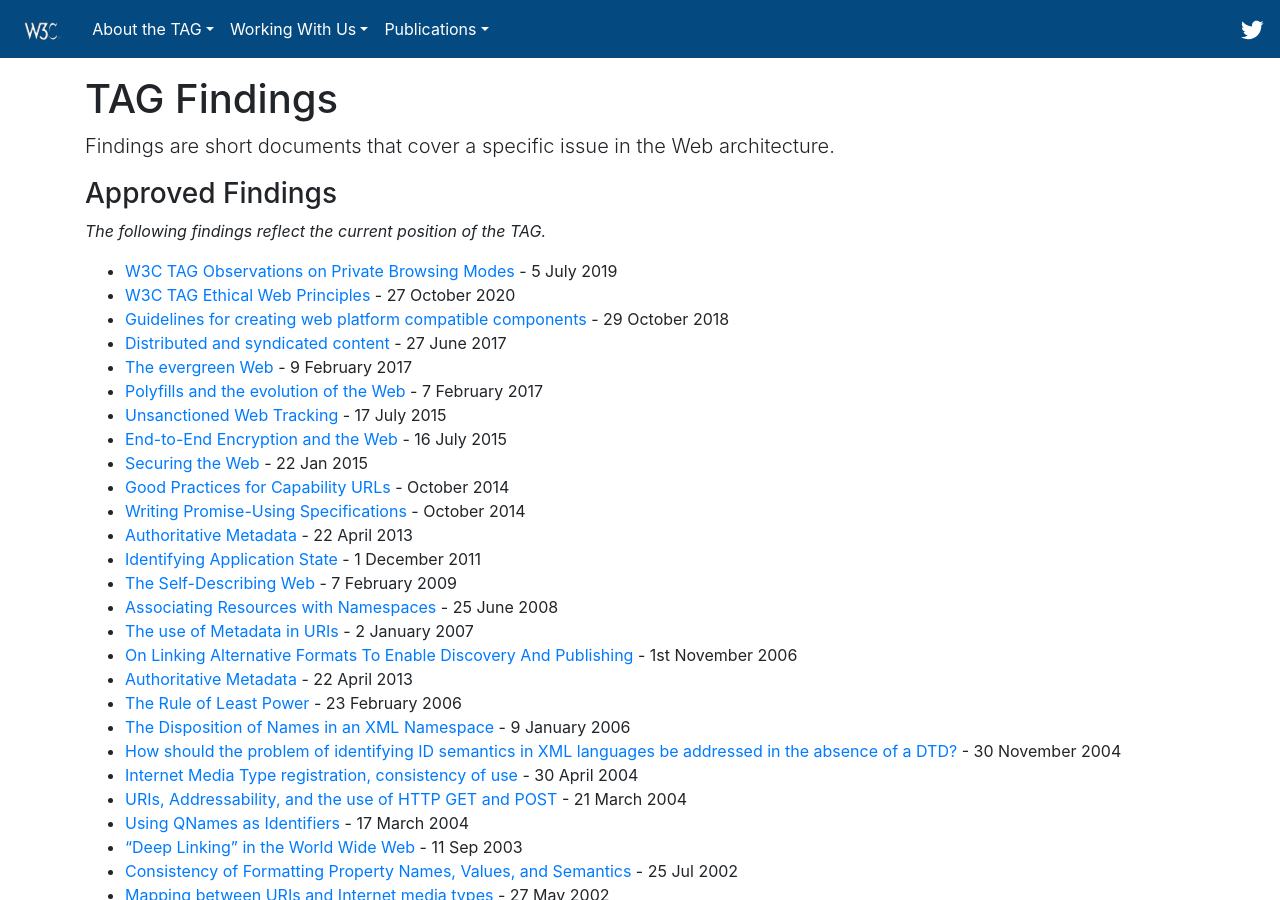
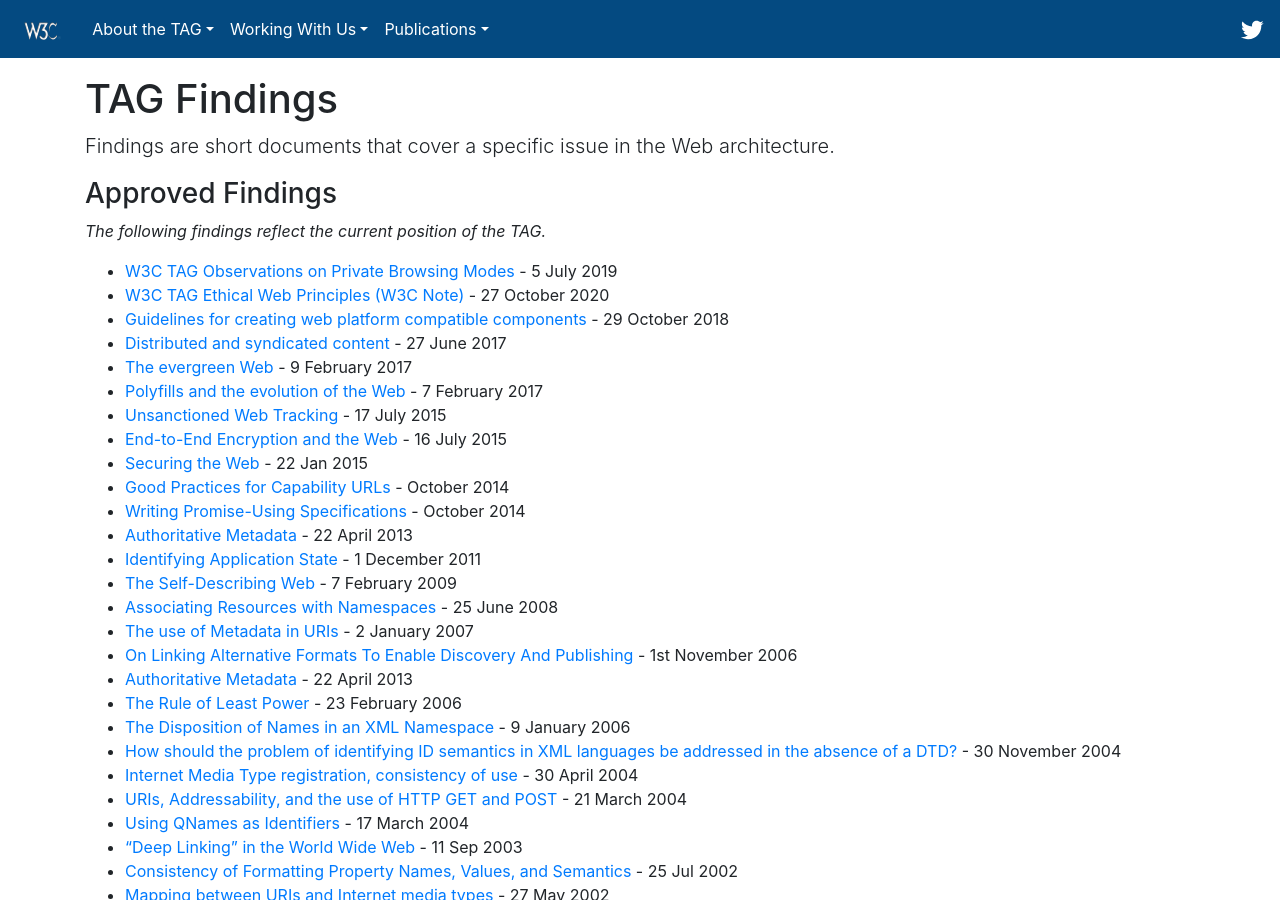
Before and after one commit to w3ctag/tag.w3.org, a Jekyll site: the page built from findings/index.md, in a window 1280 px wide and 900 px high. Built offline with Jekyll 4.4.1, drawn with Linux system fonts in a browser that asks for light colours; nearby versions of some CDN libraries; library files that are not in the unit come from our copies.

Commit message:
link to EWP (backported from stale branch)

```diff
--- a/findings/index.md
+++ b/findings/index.md
@@ -10,7 +10,7 @@
 _The following findings reflect the current position of the TAG._
 
 * [W3C TAG Observations on Private Browsing Modes](https://www.w3.org/2001/tag/doc/private-browsing-modes/) - 5 July 2019
-* [W3C TAG Ethical Web Principles](https://www.w3.org/2001/tag/doc/ethical-web-principles/) - 27 October 2020
+* [W3C TAG Ethical Web Principles (W3C Note)](https://www.w3.org/TR/ethical-web-principles/) - 27 October 2020
 * [Guidelines for creating web platform compatible components](https://www.w3.org/2001/tag/doc/webcomponents-design-guidelines/) - 29 October 2018
 * [Distributed and syndicated content](https://www.w3.org/2001/tag/doc/distributed-content/) - 27 June 2017
 * [The evergreen Web](https://www.w3.org/2001/tag/doc/evergreen-web/) - 9 February 2017
```
